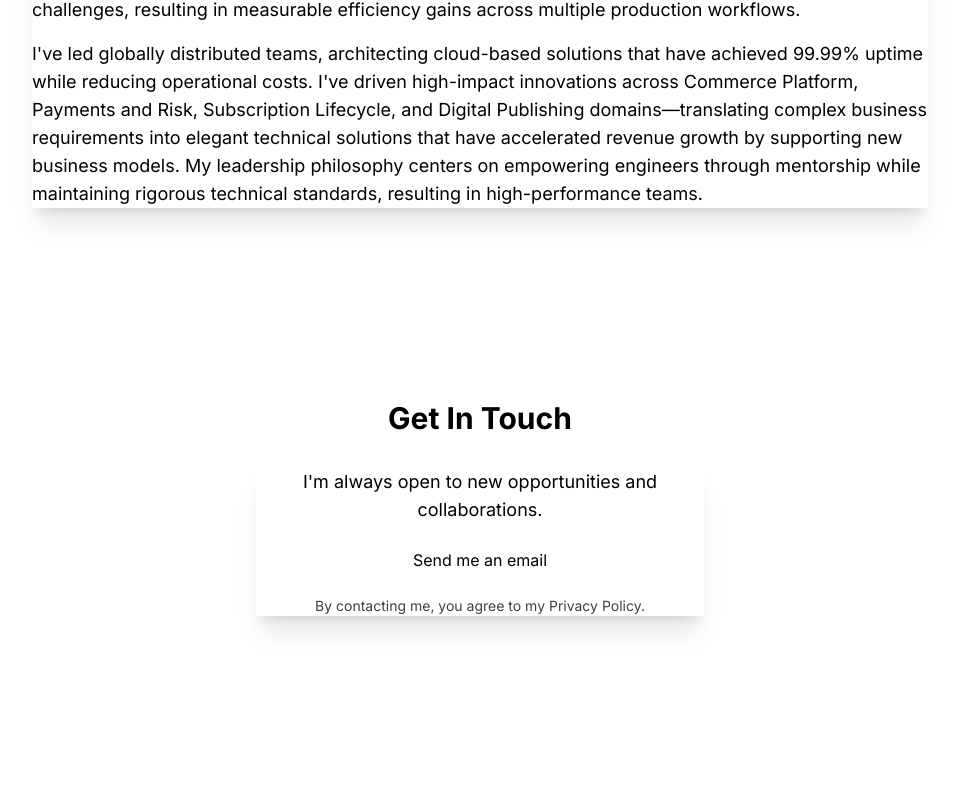
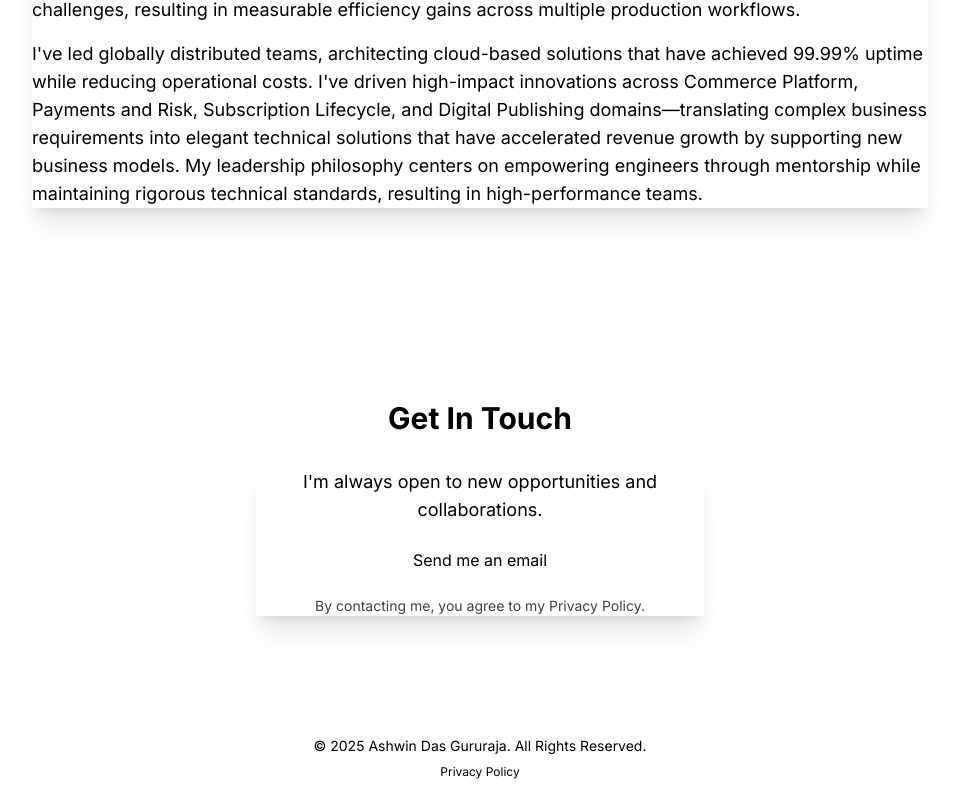
Before and after one commit to ashwindas/ashwindas.github.io, a Next.js app: page / in a window 1280 px wide. Shown: the part 1080-1884 px from the top of the page, without its empty margins (160-1117 px from the left). Before the commit the page ends 1792 px from the top, so only its background shows below. Built offline with nearby package versions, Linux system fonts and the light colour scheme.

Commit message:
Implement SEO optimizations

```diff
--- a/src/app/layout.tsx
+++ b/src/app/layout.tsx
@@ -9,10 +9,39 @@ import GoogleAnalytics from "@/components/GoogleAnalytics";
 const inter = Inter({ subsets: ["latin"] });
 
 export const metadata: Metadata = {
-  title: "Ashwin Das Gururaja | Engineering Leader @ Adobe | Payments & Risk",
-  description: "Welcome to my personal portfolio website. Explore my projects, skills, and experiences as an Engineering Leader at Adobe focusing on Payments & Risk.",
-  keywords: ["portfolio", "engineering leader", "Adobe", "payments", "risk", "software engineer", "web development"],
+  title: "Ashwin Das Gururaja | Engineering Leader at Adobe | Payments & Risk",
+  description: "Engineering leader with 15+ years of experience in building and scaling distributed systems, payments, risk management, and AI solutions at Adobe.",
+  keywords: ["engineering manager", "engineering leadership", "Adobe", "payments", "risk management", "distributed systems", "AI solutions"],
   metadataBase: new URL('https://ashwindas.github.io'),
+  authors: [{ name: "Ashwin Das Gururaja" }],
+  creator: "Ashwin Das Gururaja",
+  publisher: "Ashwin Das Gururaja",
+  openGraph: {
+    title: "Ashwin Das Gururaja | Engineering Leader at Adobe",
+    description: "Engineering leader with 15+ years of experience in building and scaling distributed systems, payments, risk management, and AI solutions.",
+    url: 'https://ashwindas.github.io',
+    siteName: 'Ashwin Das Gururaja Portfolio',
+    images: [
+      {
+        url: 'https://ashwindas.github.io/images/headshot.jpg',
+        width: 200,
+        height: 200,
+        alt: 'Ashwin Das Gururaja',
+      }
+    ],
+    locale: 'en_US',
+    type: 'website',
+  },
+  twitter: {
+    card: 'summary',
+    title: "Ashwin Das Gururaja | Engineering Leader at Adobe",
+    description: "Engineering leader with 15+ years of experience in building and scaling distributed systems, payments, risk management, and AI solutions.",
+    images: ['https://ashwindas.github.io/images/headshot.jpg'],
+  },
+  robots: {
+    index: true,
+    follow: true,
+  },
   icons: {
     icon: '/favicon.ico',
     shortcut: '/favicon.ico',
@@ -45,6 +74,27 @@ export default function RootLayout({
         <meta httpEquiv="X-Content-Type-Options" content="nosniff" />
         <meta httpEquiv="Strict-Transport-Security" content="max-age=31536000; includeSubDomains; preload" />
         <link rel="icon" href="/favicon.ico" sizes="any" />
+        {/* Structured Data for Person Schema */}
+        <script
+          type="application/ld+json"
+          dangerouslySetInnerHTML={{
+            __html: `
+            {
+              "@context": "https://schema.org",
+              "@type": "Person",
+              "name": "Ashwin Das Gururaja",
+              "jobTitle": "Senior Engineering Manager",
+              "worksFor": {
+                "@type": "Organization",
+                "name": "Adobe"
+              },
+              "description": "Engineering Leader with over 15 years of experience driving technical excellence in distributed systems, payments and risk management.",
+              "url": "https://ashwindas.github.io",
+              "knowsAbout": ["Engineering Management", "Distributed Systems", "Payments", "Risk Management", "AI Solutions"]
+            }
+            `
+          }}
+        />
         {/* Theme helper script using Next.js Script component */}
         <Script
           id="theme-helper"
@@ -54,9 +104,21 @@ export default function RootLayout({
       </head>
       <body className={inter.className}>
         <Providers>
-          <div className="min-h-screen bg-base-100 dark:bg-gray-900 text-base-content dark:text-gray-100">
-            <Navigation />
-            <main>{children}</main>
+          <div className="min-h-screen bg-base-100 dark:bg-gray-900 text-base-content dark:text-gray-100 flex flex-col">
+            <header>
+              <Navigation />
+            </header>
+            <main className="flex-grow">{children}</main>
+            <footer className="bg-base-200 dark:bg-base-300 py-6">
+              <div className="container mx-auto px-4 text-center">
+                <p className="text-sm">
+                  &copy; {new Date().getFullYear()} Ashwin Das Gururaja. All Rights Reserved.
+                </p>
+                <p className="text-xs mt-2">
+                  <a href="/privacy.html" className="link link-hover link-primary">Privacy Policy</a>
+                </p>
+              </div>
+            </footer>
           </div>
         </Providers>
         {process.env.NODE_ENV === 'production' && <GoogleAnalytics />}
```
Also changed, not shown: public/robots.txt, 1 other file (tests, documents, lock files or other folders).
